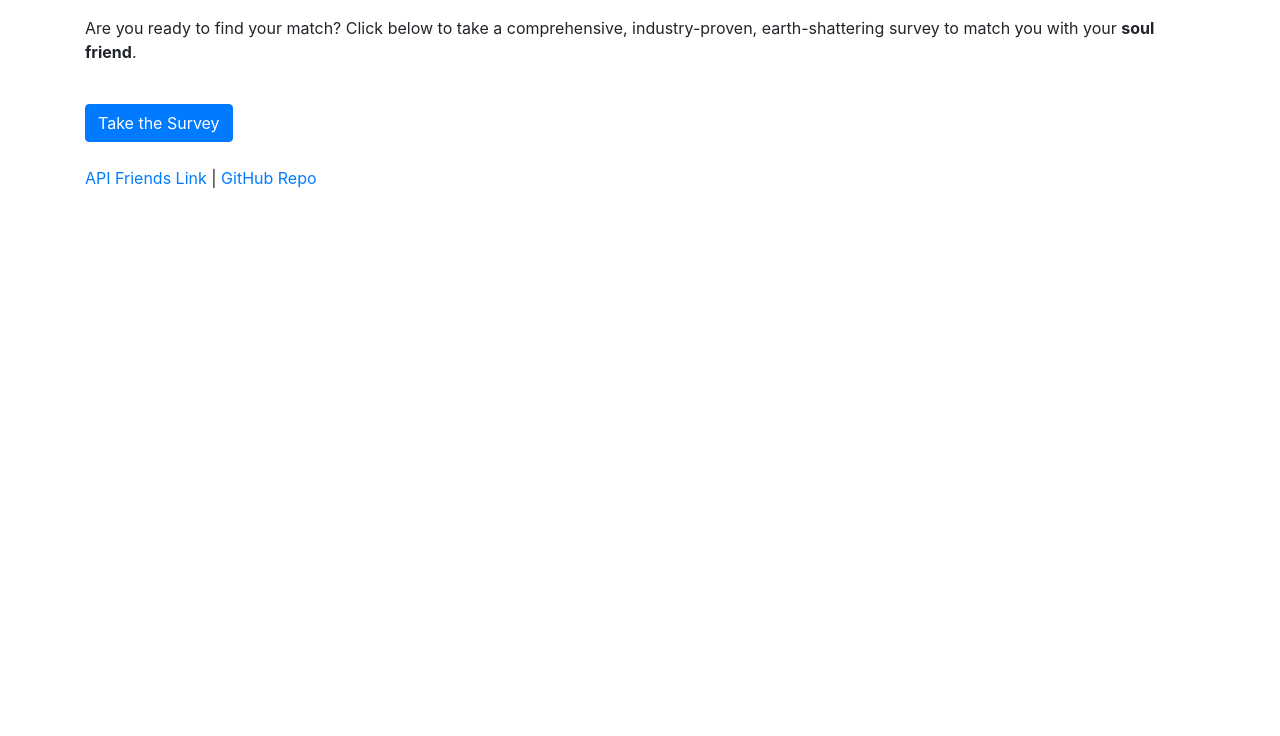
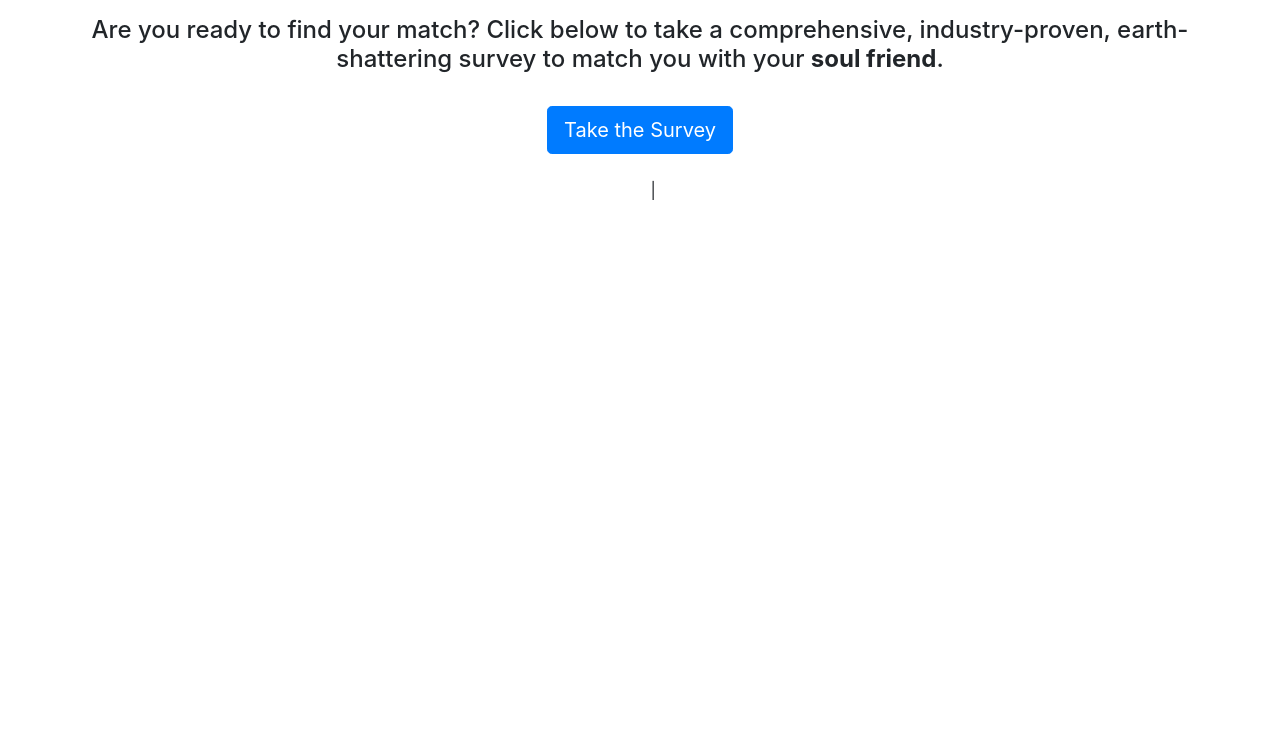
Before and after one commit to patrickeast/friend-finder, a website: page app/public/home.html in a window 1280 px wide. Shown: the part 64-800 px from the top of the page. Drawn offline with nearby package versions, Linux system fonts and the light colour scheme.

Commit message:
Final Commit.

```diff
--- a/app/public/home.html
+++ b/app/public/home.html
@@ -8,37 +8,33 @@
     <link rel="stylesheet" href="https://maxcdn.bootstrapcdn.com/bootstrap/4.0.0/css/bootstrap.min.css" integrity="sha384-Gn5384xqQ1aoWXA+058RXPxPg6fy4IWvTNh0E263XmFcJlSAwiGgFAW/dAiS6JXm"
         crossorigin="anonymous">
     <script src="https://cdnjs.cloudflare.com/ajax/libs/jquery/3.3.1/jquery.min.js"></script>
+    <link rel="stylesheet" href="style.css">
     <title>Friend Finder</title>
 </head>
 
 <body>
-    <div class="container">
+    <div class="container d-flex align-items-center h-100">
         <div class="row">
-            <div class="col-12">
+            <div class="col-12 h-100 text-center">
                 <h1>Welcome to Friend Finder.</h1>
                 <br>
-                <p>Are you ready to find your match? Click below to take a comprehensive, industry-proven, earth-shattering
-                    survey to match you with your <b>soul friend</b>.</p>
+                <h4>Are you ready to find your match?
+                    Click below to take a comprehensive,
+                    industry-proven, earth-shattering survey
+                    to match you with your
+                    <b>soul friend</b>.
+                </h4>
+                <br>
+                <a class="btn btn-lg btn-primary" href="/survey/" role="button">Take the Survey</a>
+                <br>
+                <br>
+                <p class="bold">
+                    <a class="text-white" href="/api/friends">API Friends Link</a> |
+                    <a class="text-white" href="https://github.com/patrickeast/friend-finder" target="_blank">GitHub Repo</a>
+                </p>
             </div>
         </div>
     </div>
-    <br>
-    <div class="container">
-        <div class="row">
-            <div class="col-12">
-                <a class="btn btn-primary" href="/survey/" role="button">Take the Survey</a>
-            </div>
-        </div>
-    </div>
-    <br>
-    <footer class="footer">
-        <div class="container">
-            <p class="bold">
-                <a href="/api/friends">API Friends Link</a> |
-                <a href="https://github.com/patrickeast/friend-finder" target="_blank">GitHub Repo</a>
-            </p>
-        </div>
-    </footer>
 </body>
 
 </html>
--- a/app/routing/htmlRoutes.js
+++ b/app/routing/htmlRoutes.js
@@ -12,4 +12,8 @@ module.exports = function(app) {
   app.use(function (req, res) {
       res.sendFile(path.join(__dirname + '/../public/home.html'));
   });
+
+  app.use(function (req, res) {
+      res.sendFile(path.join(__dirname + '/../public/success.html'));
+  });
 };
```
